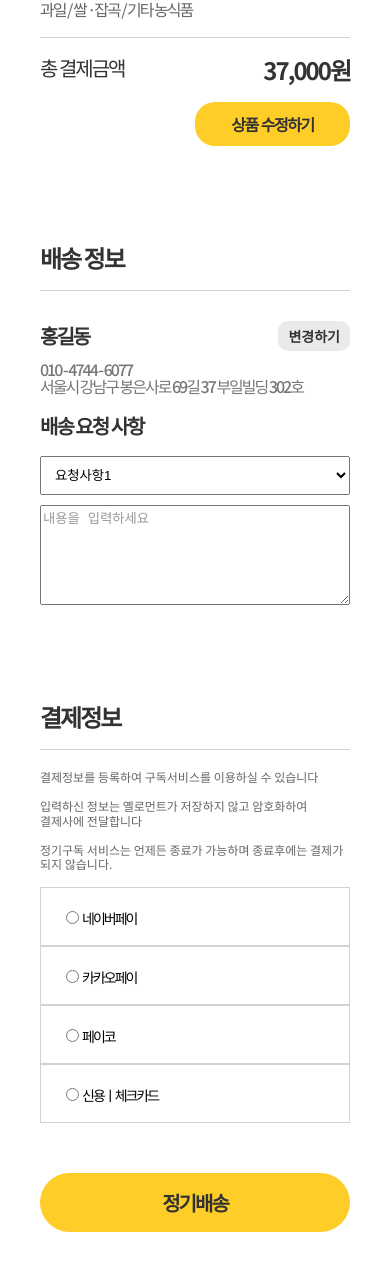
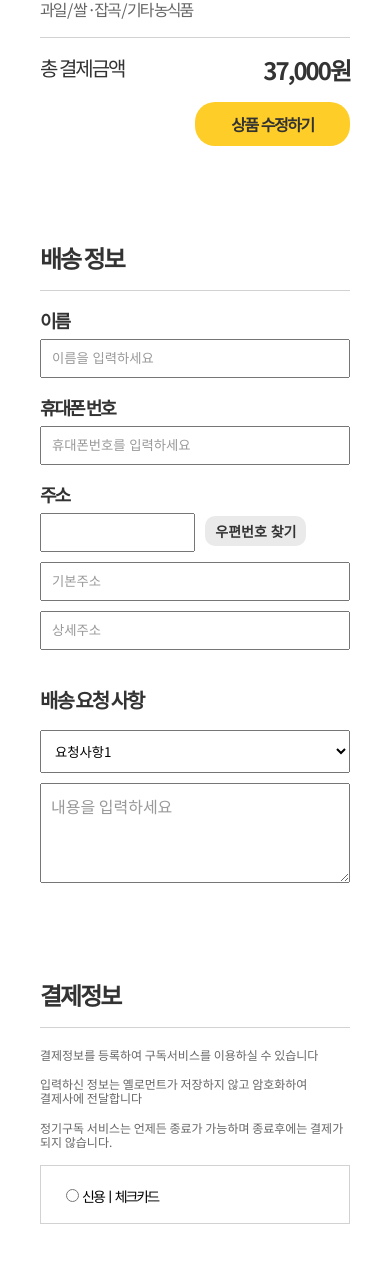
Before and after one commit to pandac-dev/yelloment-publish, a plain HTML site: page survey/order_input.html in a window 390 px wide. Shown: the part 229-1490 px from the top of the page. Drawn offline with nearby package versions, Linux system fonts and the light colour scheme; files that its build step writes are made by us from their sources.

Commit message:
order_input,배송정보및 카드정보입력부분

```diff
--- a/survey/css/survey.css
+++ b/survey/css/survey.css
@@ -631,7 +631,10 @@ h2 {
     font-size: 2.4rem;
     font-weight: 700;
   }
-  .order_title >div{display: flex;justify-content:space-between;}
+  .order_title > div {
+    display: flex;
+    justify-content: space-between;
+  }
 
   .order_title::after {
     margin: 2rem 0;
@@ -652,14 +655,17 @@ h2 {
   }
 
   /* 이름관련 */
+  input::-webkit-input-placeholder { color: #999; }
   .name {
     font-size: 2rem;
     font-weight: 700;
     color: #333;
   }
-  .name_input {
-    margin-right: 1rem;
+  .width_input {
+    width:100%;
+    margin-top:1rem;
   }
+  .search_zipcode{width:50%;margin-right:1rem;margin-top:1rem;}
   .name_div {
     width: 100%;
     display: flex;
@@ -737,9 +743,13 @@ h2 {
   }
   .shipping_select {
     margin-top: 2rem;
+    font-family: "Noto Sans KR", sans-serif;
     padding: 1rem;
   }
   .shipping_input {
+    font-family: "Noto Sans KR", sans-serif;
+    padding:1rem;
+    font-size:1.6rem;
     margin-top: 1rem;
     height: 10rem;
     color: #999;
@@ -834,6 +844,7 @@ h2 {
     line-height: 1.2;
   }
   .shipping_select_title {
+    font-family: no;
     font-size: 2rem;
     font-weight: 700;
     color: #333;
@@ -855,27 +866,53 @@ h2 {
     height: 18rem;
     border-radius: 1rem;
     margin: 2rem auto 0;
-    padding:2rem;
-    font-size:1.6rem;
+    padding: 2rem;
+    font-size: 1.6rem;
     font-weight: 500;
   }
 
-  .card_design div{
-    width:100%;
-    height:100%;
-    display:flex;
+  .card_design div {
+    width: 100%;
+    height: 100%;
+    display: flex;
     flex-direction: column;
     justify-content: space-between;
   }
-  .gray_modify_button{border-radius: 1rem;
+  .gray_modify_button {
+    border-radius: 1rem;
     background: #eaeaea;
     color: #333;
     font-size: 1.4rem;
     font-weight: 700;
     border: none;
-    padding: 0.5rem 1rem;}
-    .modify_div{display: flex;justify-content: space-between;width:100%}
-  .card_design div span:nth-child(2){letter-spacing:0.1rem;}
-  .shinhan{background:#002352;color:#fff;}
-  .woori{background:#169ae4;color:#fff;}
-  .hyundae{background:#333;color:#fff;}
+    padding: 0.5rem 1rem;
+  }
+  .modify_div {
+    display: flex;
+    justify-content: space-between;
+    width: 100%;
+  }
+  .card_design div span:nth-child(2) {
+    letter-spacing: 0.1rem;
+  }
+  .shinhan {
+    background: #002352;
+    color: #fff;
+  }
+  .woori {
+    background: #169ae4;
+    color: #fff;
+  }
+  .hyundae {
+    background: #333;
+    color: #fff;
+  }
+  .input_field {
+    margin-bottom: 2rem;
+  }
+  .input_field > div {
+    font-size: 1.8rem;
+    font-weight:700;
+    color:#333;
+  }
+  .input_field >input{padding:1rem;}
--- a/survey/order_final.html
+++ b/survey/order_input.html
@@ -48,20 +48,30 @@
       </section>
       <section class="shipping_final box_final">
         <div class="order_title">배송 정보</div>
-        <div>
-          <div class="name_div">
-            <span>홍길동</span><button>변경하기</button>
+        <div class="info_input">
+          <div class="input_field">
+            <div>이름</div>
+            <input type="text" class="width_input"placeholder="이름을 입력하세요" required/>
           </div>
-          <div class=phone>010 - 4744 - 6077</div>
-          <div class="address"><span class="post_number"></span>서울시 강남구 봉은사로 69길 37
-          부일빌딩 302호</div>
+          <div class="input_field">
+            <div>휴대폰 번호</div>
+            <input type="text" class="width_input"placeholder="휴대폰번호를 입력하세요" required/>
+          </div>
+          <div class="input_field">
+            <div>주소</div>
+            <input class="search_zipcode" required/>
+            <button class="gray_modify_button">우편번호 찾기</button>
+            <input class="width_input" placeholder="기본주소">
+            <input class="width_input" placeholder="상세주소" required/>
+          </div>
+
         </div>
         <div class="order_subtitle">배송 요청 사항</div>
         <select class="shipping_select">
           <option>요청사항1</option>
           <option>요청사항2</option>
         </select>
-        <textarea rows="8" cols="85" class="shipping_input"onclick="this.value=''">내용을 입력하세요</textarea>
+        <textarea rows="8" cols="85" class="shipping_input" onclick="this.value=''">내용을 입력하세요</textarea>
       </section>
       <section class="pay_final box_final">
         <div class="order_title">결제정보</div>
@@ -74,14 +84,6 @@
         </div>
         <div class="pay_collection">
           <ul>
-            <li>
-              <label><input type="radio" name="chk_info" value="HTML">네이버페이</label></li>
-            <li>
-              <label><input type="radio" name="chk_info" value="HTML">카카오페이</label>
-            </li>
-            <li>
-              <label><input type="radio" name="chk_info" value="HTML">페이코</label>
-            </li>
             <li class="card">
               <label><input type="radio" name="chk_info" value="HTML">신용ㅣ체크카드</label>
             </li>
@@ -115,9 +117,6 @@
                 <label for="" class="card_label">비밀번호 앞2자리</label>
                 <input type="password">
               </div>
-              <div></div>
-              <div></div>
-              <div></div>
             </div>
           </div>
         </div>
```
